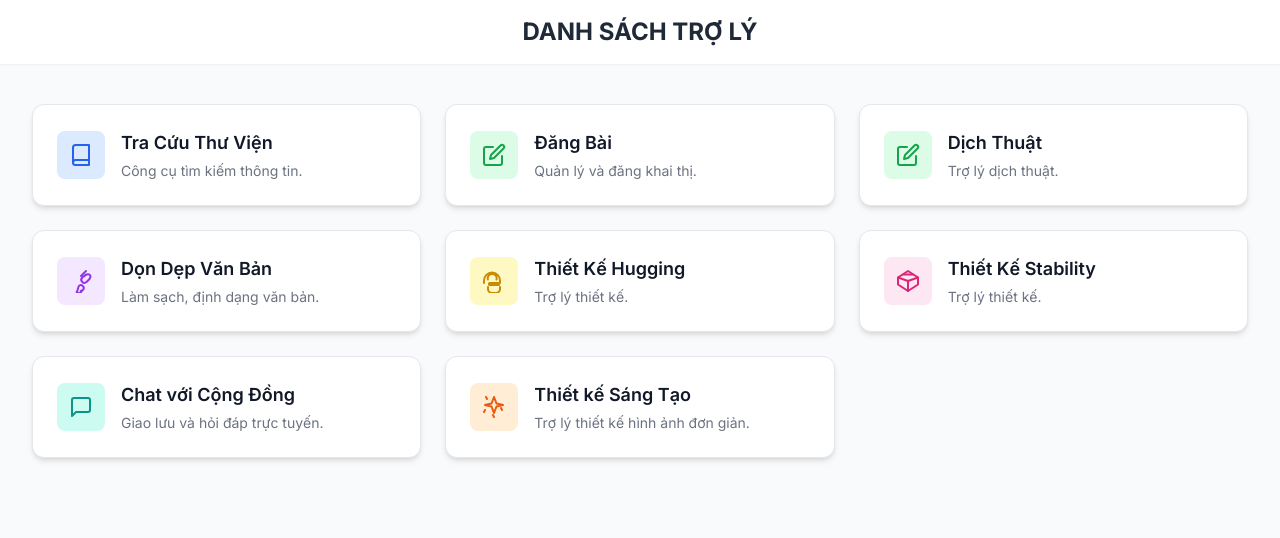
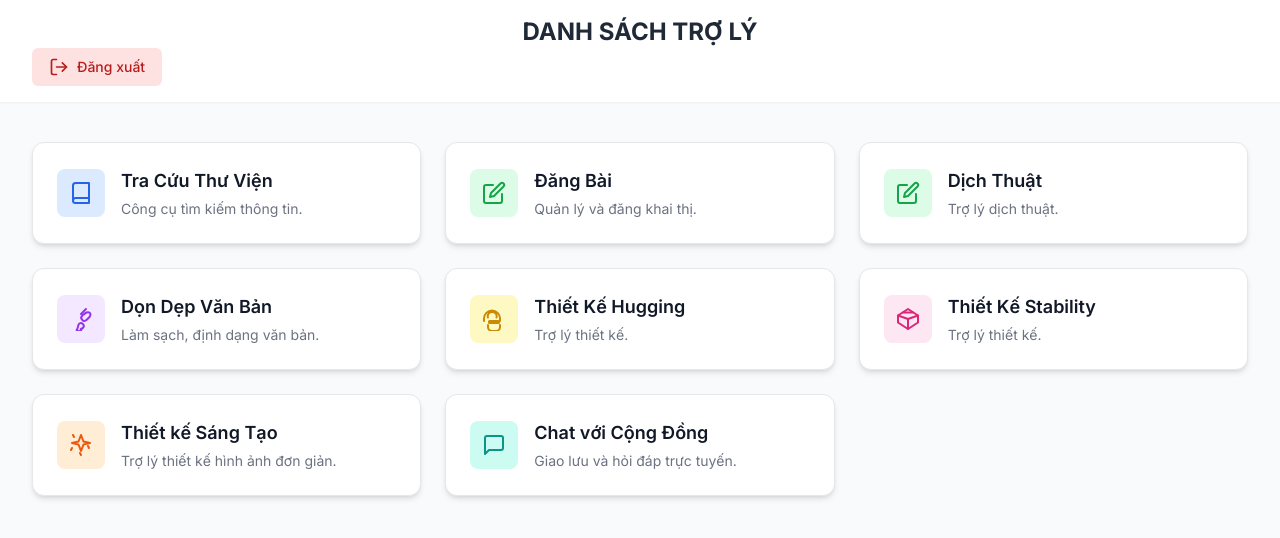
Before and after one commit to phatnguphatngon/nhom-hoang-phap, a website: page home.html in a window 1280 px wide. Drawn offline with nearby package versions, Linux system fonts and the light colour scheme; sample sign-in values are in the browser's storage.

Commit message:
Update home.html

```diff
--- a/home.html
+++ b/home.html
@@ -45,6 +45,10 @@
                 <h1 class="text-2xl font-bold text-center text-gray-800">
                     DANH SÁCH TRỢ LÝ
                 </h1>
+                <button class="logout-btn inline-flex items-center justify-center px-4 py-2 border border-transparent text-sm font-medium rounded-md text-red-700 bg-red-100 hover:bg-red-200 focus:outline-none focus:ring-2 focus:ring-offset-2 focus:ring-red-500">
+                    <svg xmlns="http://www.w3.org/2000/svg" width="20" height="20" viewBox="0 0 24 24" fill="none" stroke="currentColor" stroke-width="2" stroke-linecap="round" stroke-linejoin="round" class="mr-2"><path d="M9 21H5a2 2 0 0 1-2-2V5a2 2 0 0 1 2-2h4"></path><polyline points="16 17 21 12 16 7"></polyline><line x1="21" y1="12" x2="9" y2="12"></line></svg>
+                    <span>Đăng xuất</span>
+                </button>
             </div>
         </header>
         <main class="py-10">
@@ -87,16 +91,16 @@
                             <div><h3 class="text-lg font-semibold text-gray-900">Thiết Kế Stability</h3><p class="text-gray-500 mt-1 text-sm">Trợ lý thiết kế.</p></div>
                         </div>
                     </a>
+                    <a href="https://trolysangtao.pmtl.site" class="menu-card block bg-white rounded-xl p-6 shadow-md border border-gray-200">
+                        <div class="flex items-center space-x-4">
+                            <div class="flex-shrink-0 bg-orange-100 text-orange-600 rounded-lg p-3"><svg xmlns="http://www.w3.org/2000/svg" width="24" height="24" viewBox="0 0 24 24" fill="none" stroke="currentColor" stroke-width="2" stroke-linecap="round" stroke-linejoin="round"><path d="M12 2L14.5 8.5L21 10L14.5 11.5L12 18L9.5 11.5L3 10L9.5 8.5L12 2Z"/><path d="M4 2L5 4"/><path d="M19 13L20 15"/><path d="M2 17L3 15"/><path d="M12 22L11 20"/></svg></div>
+                            <div><h3 class="text-lg font-semibold text-gray-900">Thiết kế Sáng Tạo</h3><p class="text-gray-500 mt-1 text-sm">Trợ lý thiết kế hình ảnh đơn giản.</p></div>
+                        </div>
+                    </a>
                     <a href="https://chat.pmtl.site" class="menu-card block bg-white rounded-xl p-6 shadow-md border border-gray-200">
                         <div class="flex items-center space-x-4">
                             <div class="flex-shrink-0 bg-teal-100 text-teal-600 rounded-lg p-3"><svg xmlns="http://www.w3.org/2000/svg" width="24" height="24" viewBox="0 0 24 24" fill="none" stroke="currentColor" stroke-width="2" stroke-linecap="round" stroke-linejoin="round"><path d="M21 15a2 2 0 0 1-2 2H7l-4 4V5a2 2 0 0 1 2-2h14a2 2 0 0 1 2 2z"></path></svg></div>
                             <div><h3 class="text-lg font-semibold text-gray-900">Chat với Cộng Đồng</h3><p class="text-gray-500 mt-1 text-sm">Giao lưu và hỏi đáp trực tuyến.</p></div>
-                        </div>
-                    </a>
-                    <a href="https://trolysangtao.pmtl.site" class="menu-card block bg-white rounded-xl p-6 shadow-md border border-gray-200">
-                        <div class="flex items-center space-x-4">
-                            <div class="flex-shrink-0 bg-orange-100 text-orange-600 rounded-lg p-3"><svg xmlns="http://www.w3.org/2000/svg" width="24" height="24" viewBox="0 0 24 24" fill="none" stroke="currentColor" stroke-width="2" stroke-linecap="round" stroke-linejoin="round"><path d="M12 2L14.5 8.5L21 10L14.5 11.5L12 18L9.5 11.5L3 10L9.5 8.5L12 2Z"/><path d="M4 2L5 4"/><path d="M19 13L20 15"/><path d="M2 17L3 15"/><path d="M12 22L11 20"/></svg></div>
-                            <div><h3 class="text-lg font-semibold text-gray-900">Thiết kế Sáng Tạo</h3><p class="text-gray-500 mt-1 text-sm">Trợ lý thiết kế hình ảnh đơn giản.</p></div>
                         </div>
                     </a>
                 </div>
@@ -123,8 +127,8 @@
                 <a href="/dondepvanban.html" class="dropdown-link flex items-center px-4 py-2 text-gray-700 hover:bg-gray-100"><span>Dọn Dẹp Văn Bản</span></a>
                 <a href="https://thietkehungging.onrender.com/" class="dropdown-link flex items-center px-4 py-2 text-gray-700 hover:bg-gray-100"><span>Thiết Kế Hugging</span></a>
                 <a href="https://thietkestability.onrender.com/" class="dropdown-link flex items-center px-4 py-2 text-gray-700 hover:bg-gray-100"><span>Thiết Kế Stability</span></a>
-                <a href="https://chat.pmtl.site" class="dropdown-link flex items-center px-4 py-2 text-gray-700 hover:bg-gray-100"><span>Chat với Cộng Đồng</span></a>
                 <a href="https://trolysangtao.pmtl.site" class="dropdown-link flex items-center px-4 py-2 text-gray-700 hover:bg-gray-100"><span>Thiết kế Sáng Tạo</span></a>
+				<a href="https://chat.pmtl.site" class="dropdown-link flex items-center px-4 py-2 text-gray-700 hover:bg-gray-100"><span>Chat với Cộng Đồng</span></a>
 				<div class="border-t my-2"></div>
                 <button id="logoutButton" class="w-full text-left flex items-center px-4 py-2 text-red-600 hover:bg-red-50">
                     <svg xmlns="http://www.w3.org/2000/svg" width="24" height="24" viewBox="0 0 24 24" fill="none" stroke="currentColor" stroke-width="2" stroke-linecap="round" stroke-linejoin="round" class="w-5 h-5 mr-3"><path d="M9 21H5a2 2 0 0 1-2-2V5a2 2 0 0 1 2-2h4"></path><polyline points="16 17 21 12 16 7"></polyline><line x1="21" y1="12" x2="9" y2="12"></line></svg>
```
